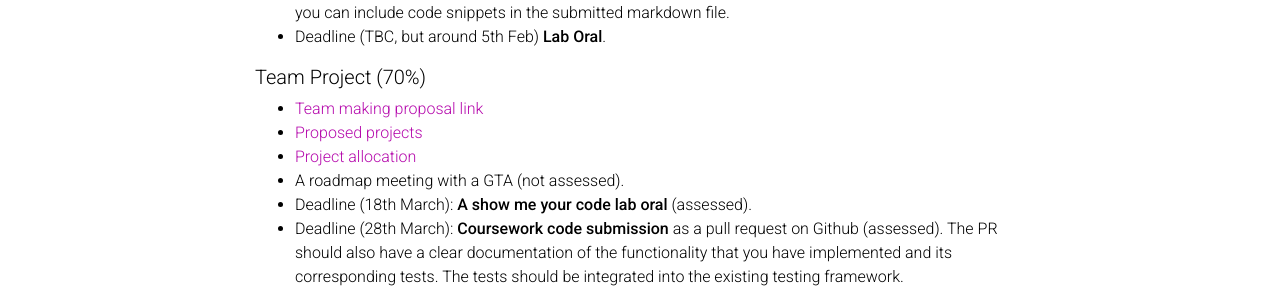
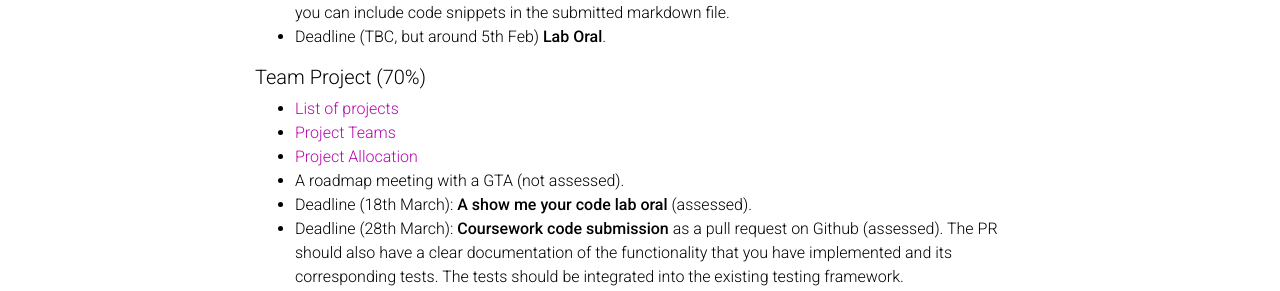
Before and after one commit to Aaron-Zhao123/blog-v2, a Jekyll site: the page built from _pages/adls.md, in a window 1280 px wide and 900 px high, scrolled down 2772 px. Shown: the part 365-656 px from the top of the window. Built offline with Jekyll 4.4.1, drawn with Linux system fonts in a browser that asks for light colours; comment, search, counter and statistics services are not loaded; a style sheet for code colours, icons or effects is not loaded.

Commit message:
link update

```diff
--- a/_pages/adls.md
+++ b/_pages/adls.md
@@ -141,9 +141,10 @@
 
 ##### Team Project (70%)
 
-- [Team making proposal link](https://docs.google.com/spreadsheets/d/1atlb43T8x6Gv5idg0eupLlW1REFDdblw3pBgsSWci7E/edit?usp=sharing)
-- [Proposed projects](https://docs.google.com/document/d/1rRIJLxIZMVM3DLf2M_sHNxKYqzXlHxA5vM8Rl5YHehI/edit?usp=sharing)
-- [Project allocation]()
+<!-- - [Team making proposal link](https://docs.google.com/spreadsheets/d/1atlb43T8x6Gv5idg0eupLlW1REFDdblw3pBgsSWci7E/edit?usp=sharing) -->
+- [List of projects](https://docs.google.com/document/d/1rRIJLxIZMVM3DLf2M_sHNxKYqzXlHxA5vM8Rl5YHehI/edit?usp=sharing)
+- [Project Teams](https://docs.google.com/spreadsheets/d/1atlb43T8x6Gv5idg0eupLlW1REFDdblw3pBgsSWci7E/edit?usp=sharing)
+- [Project Allocation](https://docs.google.com/spreadsheets/d/13HJrCRkkqF7PS0-2Db314xkFkReyX8swJTMRWXzwjY4/edit?usp=sharing)
 - A roadmap meeting with a GTA (not assessed).
 - Deadline (18th March): **A show me your code lab oral** (assessed).
 - Deadline (28th March): **Coursework code submission** as a pull request on Github (assessed). The PR should also have a clear documentation of the functionality that you have implemented and its corresponding tests. The tests should be integrated into the existing testing framework.
```
